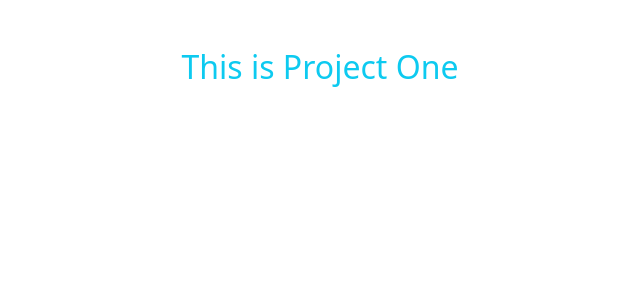
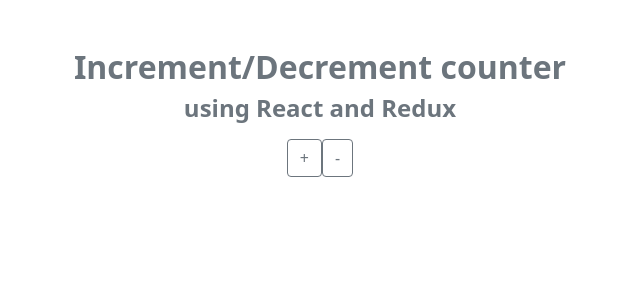
Before and after one commit to mdraselmiah95/redux-intermediate, a React (Create React App) app in the folder redux-one/: page / in a window 1280 px wide. Shown: the top 300 px of the page, without its empty margins (320-960 px from the left). Built offline with nearby package versions, Linux system fonts and the light colour scheme.

Commit message:
WIP on Project one Redux app

```diff
--- a/redux-one/src/App.js
+++ b/redux-one/src/App.js
@@ -1,11 +1,17 @@
 import "bootstrap/dist/css/bootstrap.min.css";
+import { Button, Container } from "react-bootstrap";
 import "./App.css";
 
 function App() {
   return (
     <>
       <div className="container text-center my-5">
-        <h2 className="text-info">This is Project One</h2>
+        <h2 className="text-secondary fw-bold">Increment/Decrement counter</h2>
+        <h4 className="text-secondary fw-bold">using React and Redux</h4>
+        <Container className="my-3">
+          <Button variant="outline-secondary">+</Button>
+          <Button variant="outline-secondary">-</Button>
+        </Container>
       </div>
     </>
   );
```
